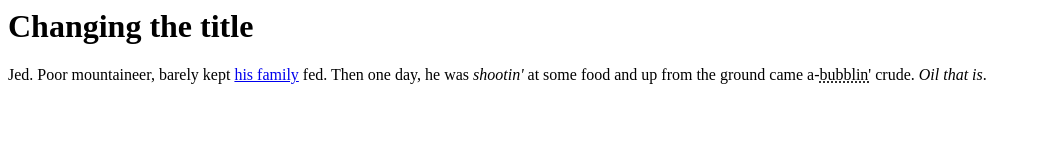
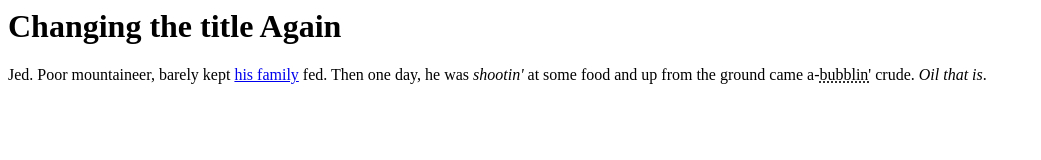
Before and after one commit to nielsondesign/hello-world, a plain HTML site: page index.html in a window 1280 px wide. Shown: the whole page, without its empty margins (0-1041 px from the left). Drawn offline with Linux system fonts and the light colour scheme.

Commit message:
Changing h1

```diff
--- a/index.html
+++ b/index.html
@@ -1,6 +1,6 @@
 <html>
 <body>
-	<h1>Changing the title</h1>
+	<h1>Changing the title Again</h1>
 	<p This is the story of a man named <b>Jed</b class="name">.
 Poor mountaineer, barely kept <a href="http://jedsfamily.com">his family</a> fed.
 Then one day, he was <abbr><i>shootin'</abbr></i> at some food and up from the ground
```
